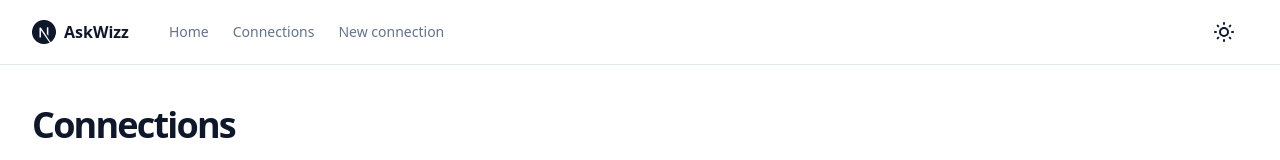
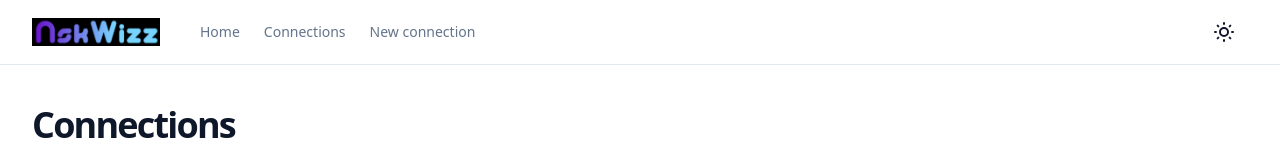
Before and after one commit to askwizz/askwizz, a Next.js app in the folder ui/: page /connections in a window 1280 px wide. Shown: the top 160 px of the page. Built offline with nearby package versions, Linux system fonts and the light colour scheme; no server answers.

Commit message:
feat: generate and use custom logo

```diff
--- a/ui/components/icons.tsx
+++ b/ui/components/icons.tsx
@@ -1,3 +1,4 @@
+import Image from "next/image";
 import {
   LucideProps,
   Moon,
@@ -29,5 +30,6 @@ export const Icons = {
       ></path>
     </svg>
   ),
+  askWizzLogo: () => <Image src="/logo.png" alt="me" width="128" height="64" />,
   plusSquare: PlusSquare,
 };
--- a/ui/components/main-nav.tsx
+++ b/ui/components/main-nav.tsx
@@ -2,7 +2,6 @@ import * as React from "react";
 import Link from "next/link";
 
 import { NavItem } from "@/types/nav";
-import { siteConfig } from "@/config/site";
 import { cn } from "@/lib/utils";
 import { Icons } from "@/components/icons";
 
@@ -14,8 +13,9 @@ export function MainNav({ items }: MainNavProps) {
   return (
     <div className="flex gap-6 md:gap-10">
       <Link href="/" className="flex items-center space-x-2">
-        <Icons.logo className="h-6 w-6" />
-        <span className="inline-block font-bold">{siteConfig.name}</span>
+        <div>
+          <Icons.askWizzLogo />
+        </div>
       </Link>
       {items?.length ? (
         <nav className="flex gap-6">
```
Also changed, not shown: ui/public/icon.png (added), ui/public/logo.png (added).
